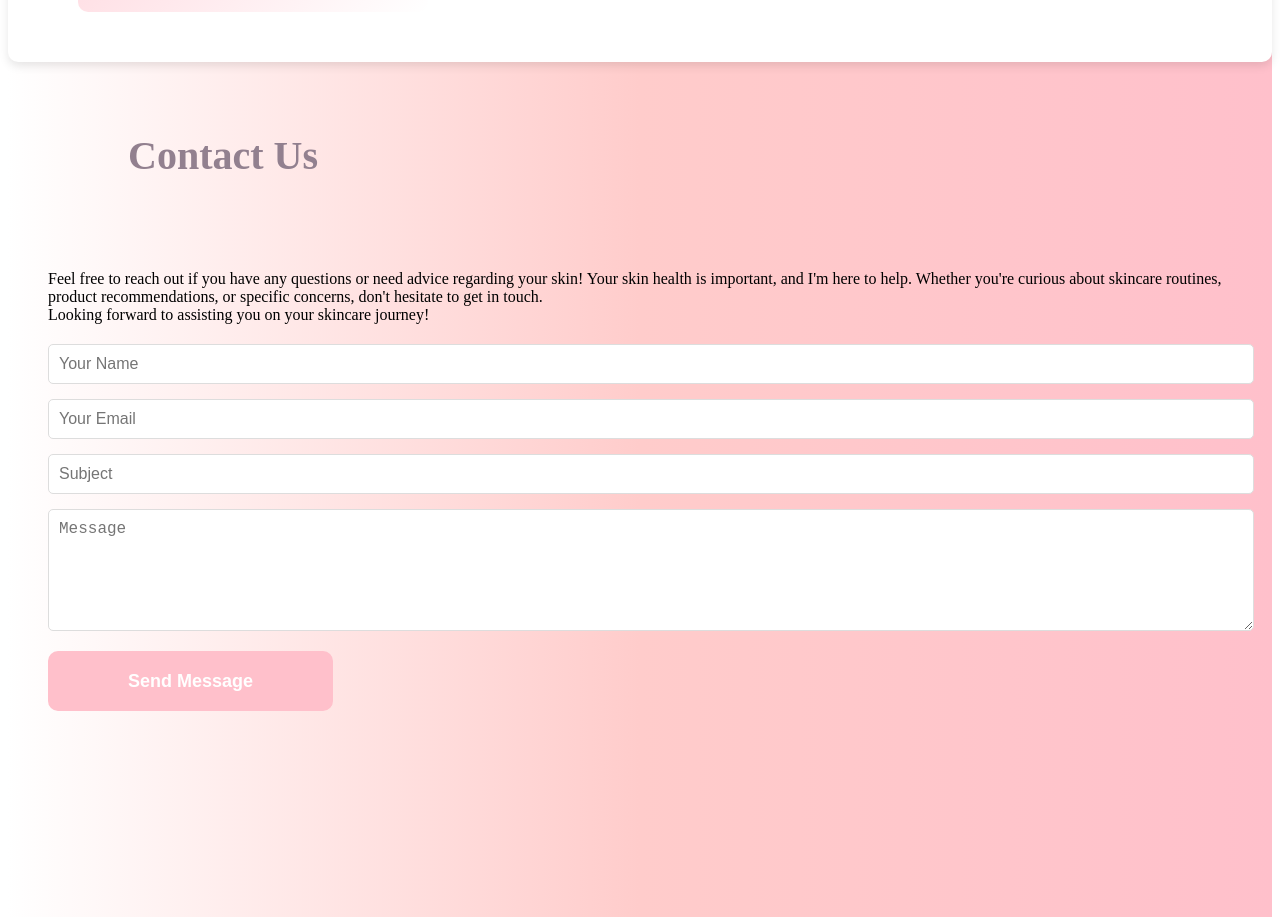
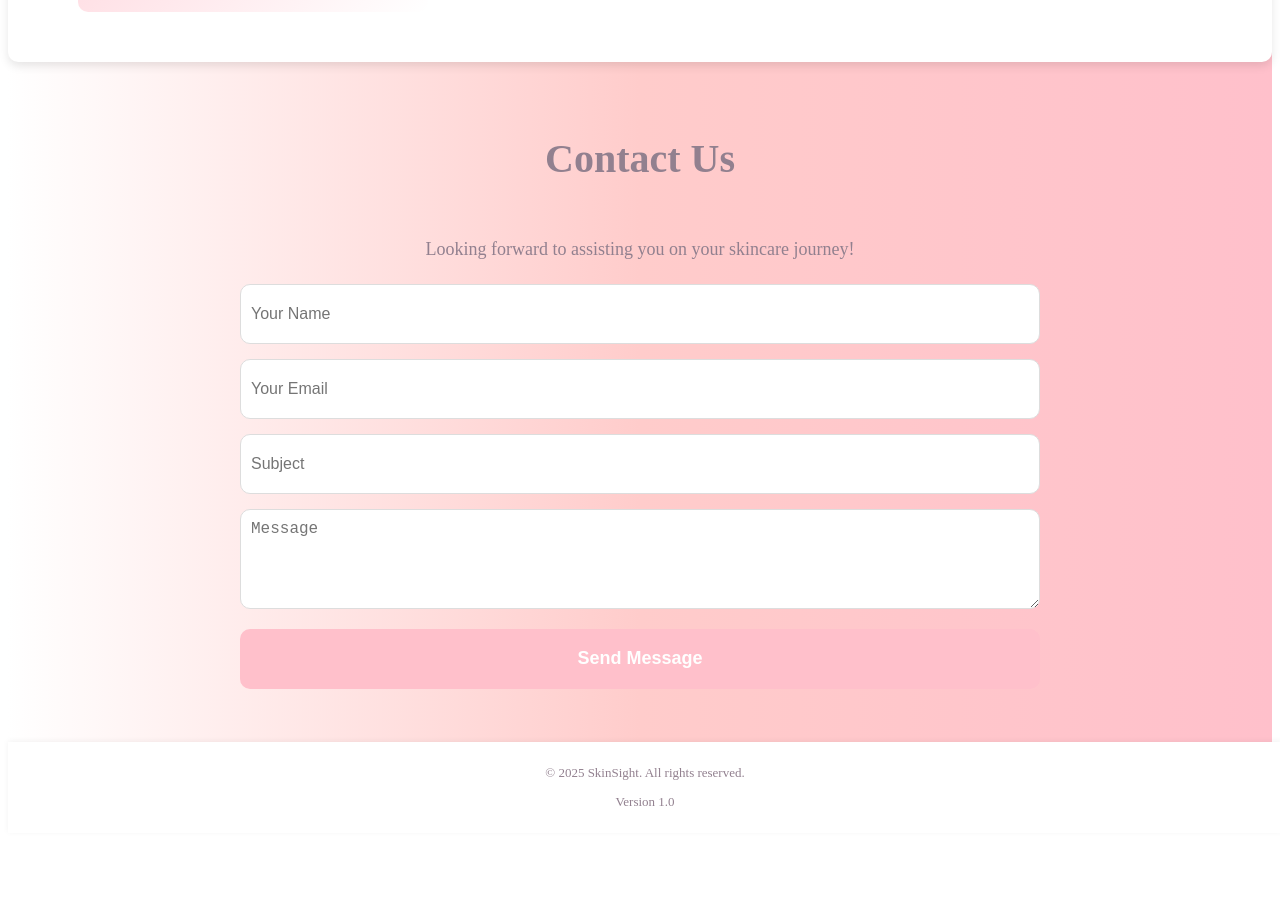
Before and after one commit to Boteina-jbel/Face-detection-app, a React (Create React App) app in the folder frontend/: page / in a window 1280 px wide. Shown: the part 1880-2797 px from the top of the page. After the commit the page ends 2721 px from the top, so only its background shows below. Built offline with nearby package versions, Linux system fonts and the light colour scheme.

Commit message:
save devs

```diff
--- a/frontend/src/Components/Contact.js
+++ b/frontend/src/Components/Contact.js
@@ -6,21 +6,10 @@ const Contact = () => {
     <div className="contact-section" id="Contact">
       <h2>Contact Us</h2>
 
-      <section className="contact-section" id="contact">
       <div className="contact-container">
-
         <div className="contact-content">
-
           <div className="contact-form">
-        <p>
-          Feel free to reach out if you have any questions or need advice
-          regarding your skin! Your skin health is important, and I'm here to
-          help. Whether you're curious about skincare routines, product
-          recommendations, or specific concerns, don't hesitate to get in touch.
-        </p>
-        <p style={{ marginTop: "-10px" }}>
-          Looking forward to assisting you on your skincare journey!
-        </p>
+            <p>Looking forward to assisting you on your skincare journey!</p>
             <form>
               <div className="form-group">
                 <input type="text" placeholder="Your Name" />
@@ -35,8 +24,6 @@ const Contact = () => {
           </div>
         </div>
       </div>
-</section>
-
     </div>
   );
 };
--- a/frontend/src/Components/SelfieGuidelines.js
+++ b/frontend/src/Components/SelfieGuidelines.js
@@ -54,15 +54,27 @@ const SelfieGuidelines = () => {
                       style={{ display: "none" }}
                   />
 
-                  {/* Button that triggers file input */}
+                  <p>Or:</p>
+
+                  {/* Choose File button */}
                   <button onClick={handleUploadClick} className="button">
-                      CHOOSE FILE
+                    CHOOSE FILE
                   </button>
 
-                  {/* Upload button (shown only after file selection) */}
-                  <button onClick={handleSubmit} className="btnn">
+                  {/* Show selected file name */}
+                  {file && (
+                    <p style={{ marginTop: "10px", color: "gray", fontStyle: "italic" }}>
+                      Selected file: {file.name}
+                    </p>
+                  )}
+
+                  {/* Upload button (only visible after selecting a file) */}
+                  {file && (
+                    <button onClick={handleSubmit} className="btnn">
                       UPLOAD ✔️
-                  </button>
+                    </button>
+                  )}
+
           </div>
     </div>
   );
--- a/frontend/src/Contact.css
+++ b/frontend/src/Contact.css
@@ -1,17 +1,14 @@
 .contact-section {
   padding: 40px 20px;
-    text-align: left;
-    min-height: 75vh; /* Ensures it covers the full viewport height */
+  min-height: 75vh;
 }
- .contact-section h2{
-   margin: 0;
+
+.contact-section h2 {
   font-size: 40px;
   color: rgb(146, 128, 143);
   font-weight: 700;
   margin-bottom: 35px;
-  text-align: left;
-  margin-left: 100px;
-  margin-top: 30px;
+  text-align: center;
 }
 
 .contact-container {
@@ -19,31 +16,27 @@
   margin: auto;
 }
 
-
-
-.con {
-  font-size: 1.5rem;
-  color: #555;
-}
-
 .contact-content {
   display: flex;
+  justify-content: center; /* Centers the form horizontally */
+  align-items: center;
   flex-direction: column;
   gap: 40px;
 }
 
-@media (min-width: 992px) {
-  .contact-content {
-    flex-direction: row;
-  }
-}
-
 .contact-form {
-  flex: 2;
+  width: 100%;
+  max-width: 800px; /* Controls input width */
+  text-align: center;
 }
 
 .contact-form p {
   margin-bottom: 10px;
+
+  font-size: 1.125rem; /* Slightly larger font size for the paragraph */
+  line-height: 1.6; /* Increase line height for better readability */
+  color: rgb(146, 128, 143); /* Darker text color */
+
 }
 
 .form-group {
@@ -58,32 +51,34 @@
   padding: 10px;
   font-size: 16px;
   border: 1px solid #ddd;
-  border-radius: 5px;
+  border-radius: 10px;
   width: 100%;
+  box-sizing: border-box;
+  height: 60px;
 }
 
 .form-group textarea {
   height: 100px;
   resize: vertical;
+    border-radius: 10px;
 }
 
 .sticky-button {
-    background-color: #ffc0cb; /* Pink button */
+  background-color: #ffc0cb;
   color: white;
   font-size: 18px;
   font-weight: bold;
   padding: 12px 30px;
-    padding-right: 80px;
-    padding-left: 80px;
   border: none;
-    border-radius: 10px; /* Rounded button */
+  border-radius: 10px;
   cursor: pointer;
   transition: background 0.3s ease;
   height: 60px;
+  width: 100%;
 }
 
 .sticky-button:hover {
-    background-color: #FFC0CB; /* Darker pink on hover */
+  background-color: #FFA6B9;
   transform: scale(1.05);
   box-shadow: 4px 4px 15px rgba(0, 0, 0, 0.2);
 }
--- a/frontend/src/Footer.css
+++ b/frontend/src/Footer.css
@@ -1,12 +1,9 @@
 .footer {
     width: 100%;
-    background: white; /* Light pink to match your theme */
+    background: #fff; /* Background color */
     color: rgb(146, 128, 143);
     text-align: center;
-    padding: 10px 0;
-    font-size: 14px;
-    height: 40px;
-    padding-top: 15px;
-    padding-bottom: 60px;
-    box-shadow: 0 -2px 10px rgba(0, 0, 0, 0.1);
+    padding: 10px 5px;  /* Smaller padding = smaller height */
+    font-size: 13px;     /* Slightly smaller font */
+    box-shadow: 0 -1px 6px rgba(0, 0, 0, 0.05);
 }
--- a/frontend/src/SelfieGuidelines.css
+++ b/frontend/src/SelfieGuidelines.css
@@ -1,70 +1,64 @@
-/* Centers the whole component in the middle of the page */
 .selfieGuidelines-container {
   display: flex;
-    justify-content: center;  /* Centers horizontally */
-    align-items: center;      /* Centers vertically */
-    height: 90vh;            /* Full viewport height */
-    width: 90vw;             /* Full viewport width */
+  justify-content: center;
+  align-items: center;
+  min-height: 80vh; /* Full screen height */
+  width: 100%;
+  padding: 20px;
+  box-sizing: border-box;
   margin-top: -40px;
-    margin-left: 30px;
 }
 
-/* Styles the content box */
 .selfieGuidelines-content {
-    text-align: center;        /* Centers text inside */
-    margin-top: -30px;
-    margin-left: 30px;
+  text-align: center;
+  max-width: 600px;
+  padding: 20px;
+  border-radius: 10px;
 }
-.selfieGuidelines-content h2{
-    margin-left: 100px;
+
+.selfieGuidelines-content h2 {
   color: rgb(146, 128, 143);
   font-size: 40px;
-}
-.selfieGuidelines-content p{
-    color: rgb(146, 128, 143);
-    font-size: 30px;
-    margin-right: 20px;
+  margin-bottom: 20px;
 }
 
-.selfieGuidelines-content ul{
+.selfieGuidelines-content p {
   color: rgb(146, 128, 143);
-    font-size: 20px;
-    list-style-position: inside; /* Keeps the bullets slightly separated */
-    padding-left: 15px; /* Reduce this value gradually if needed */
-    margin-right: 40px;
+  font-size: 24px;
+  margin-bottom: 10px;
+}
+
+.selfieGuidelines-content ul {
+  color: rgb(146, 128, 143);
+  font-size: 18px;
+  list-style-position: inside;
+  padding-left: 0;
+  margin-bottom: 30px;
+  text-align: left;
 }
 
 .selfieGuidelines-content li {
-    padding-left: 5px; /* Moves text slightly closer to the bullet */
+  margin-bottom: 10px;
 }
 
-
-.button{
-    background-color: #ffc0cb; /* Pink button */
-    color: white;
+.button,
+.btnn {
   font-size: 18px;
   font-weight: bold;
   padding: 12px 30px;
-    padding-right: 80px;
-    padding-left: 80px;
   border: none;
-    border-radius: 10px; /* Rounded button */
+  border-radius: 10px;
   cursor: pointer;
-    transition: background 0.3s ease;
   height: 60px;
-    margin-top: 50px;
-    margin-left: 20px;
+  margin: 10px;
 }
-.btnn{
+
+.button {
+  background-color: #ffc0cb;
+  color: white;
+}
+
+.btnn {
   background-color: #9bc788;
   color: white;
-    font-size: 18px;
-    font-weight: bold;
-    border-radius: 10px;
-    border: none;
-    width: 150px;
-    height: 60px;
-    margin-left: 20px;
-    padding-right: 20px;
-    padding-left: 20px;
 }
```
Also changed, not shown: 11 other files (tests, documents, lock files or other folders). Lines whose indentation alone changed are shown as unchanged.
